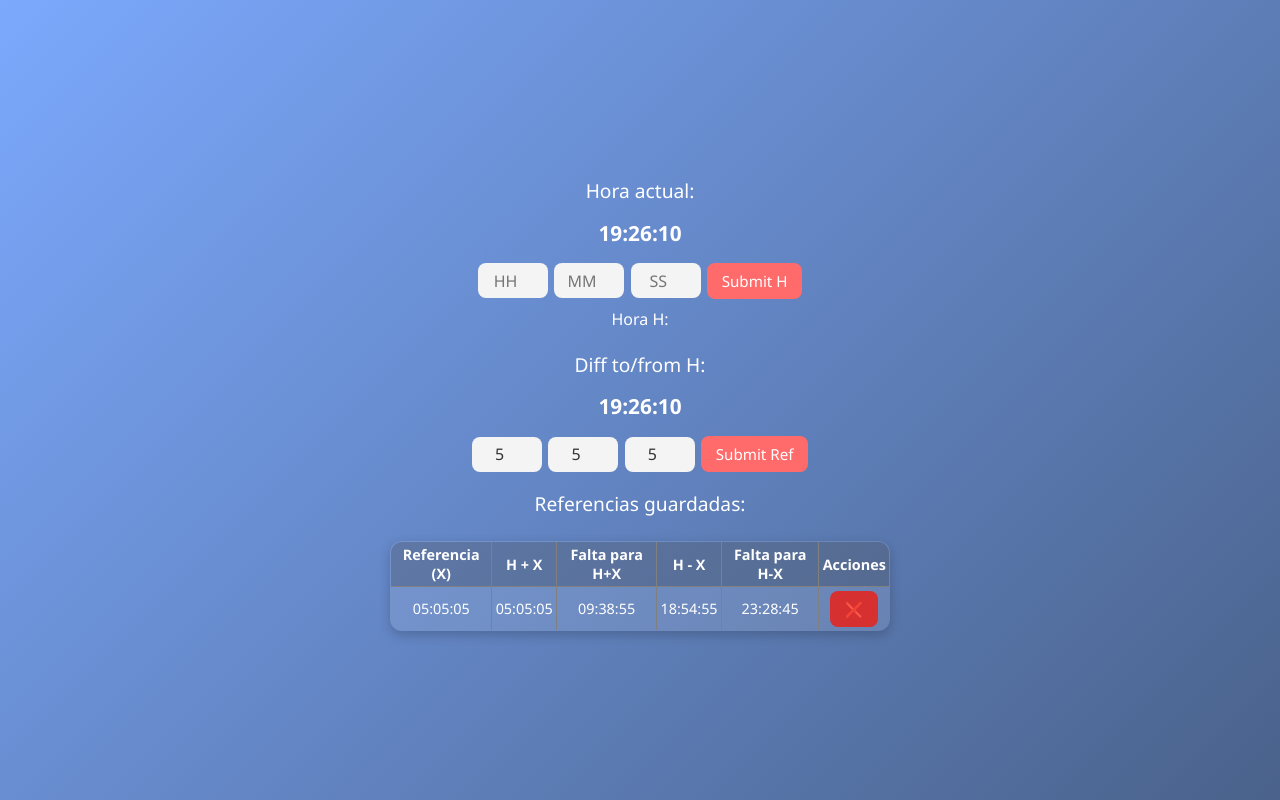
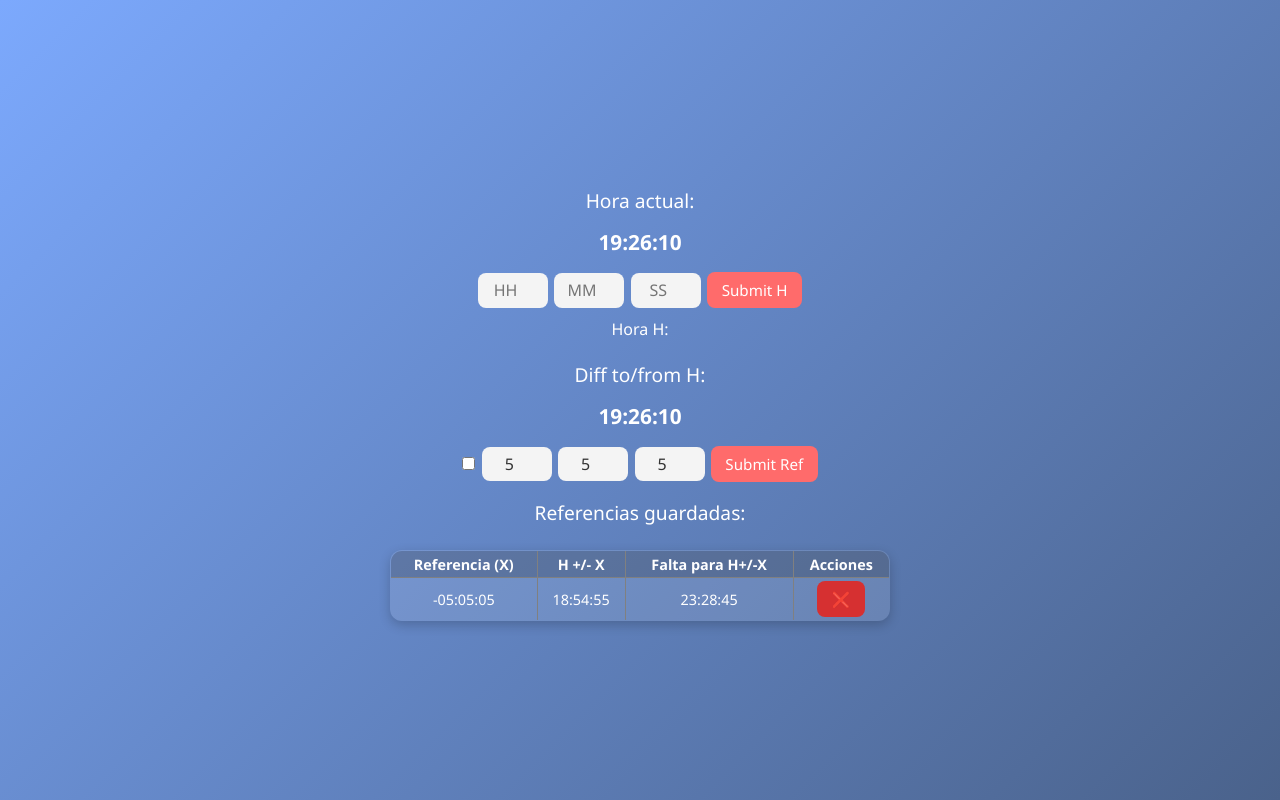
Before and after one commit to ditolo/horah, a plain HTML site: page index.html in a window 1280 px wide. Both pictures are taken after typing "5", "5", "5" into the empty fields and a click on the button "Submit Ref". Drawn offline with Linux system fonts and the light colour scheme.

Commit message:
'agregarconsigno'

```diff
--- a/index.html
+++ b/index.html
@@ -25,6 +25,7 @@
     <p id="diftime-parent"></p>
     <!-- Inputs para referencias X -->
     <div id="toggleContainer">
+        <input type="checkbox" name="+" id="sign" placeholder="+">
         <input type="number" id="refH" min="0" max="23" placeholder="HH">
         <input type="number" id="refM" min="0" max="59" placeholder="MM">
         <input type="number" id="refS" min="0" max="59" placeholder="SS">
@@ -35,10 +36,8 @@
         <thead>
             <tr>
                 <th>Referencia (X)</th>
-                <th>H + X</th>
-                <th>Falta para H+X</th>
-                <th>H - X</th>
-                <th>Falta para H-X</th>
+                <th>H +/- X</th>
+                <th>Falta para H+/-X</th>
                 <th>Acciones</th>
             </tr>
         </thead>
--- a/script.js
+++ b/script.js
@@ -1,6 +1,7 @@
 let globalTime = "00:00:00";
 let globalNow = "00:00:00";
 let refTimes = [];
+let refSign = "+";
 
 // === Conversión ===
 const timeToSeconds = (h, m, s) => parseInt(h) * 3600 + parseInt(m) * 60 + parseInt(s);
@@ -95,14 +96,22 @@ const printTimes = () => {
         let diffMinus = (minusSecs - nowSecs + 24 * 3600) % (24 * 3600);
 
         let row = document.createElement("tr");
-        row.innerHTML = `
-            <td>${ref}</td>
+        const checkedSign = document.getElementById("sign")
+        if (checkedSign.checked) {
+            row.innerHTML = `
+            <td>+${ref}</td>
             <td>${secondsToHMS(plusSecs)}</td>
             <td>${secondsToHMS(diffPlus)}</td>
+            <td><button class="delete" onclick="deleteRef(${index})">❌</button></td>
+        `;
+        } else {
+            row.innerHTML = `
+            <td>-${ref}</td>
             <td>${secondsToHMS(minusSecs)}</td>
             <td>${secondsToHMS(diffMinus)}</td>
             <td><button class="delete" onclick="deleteRef(${index})">❌</button></td>
         `;
+        }
         tbody.appendChild(row);
     });
 }
```
